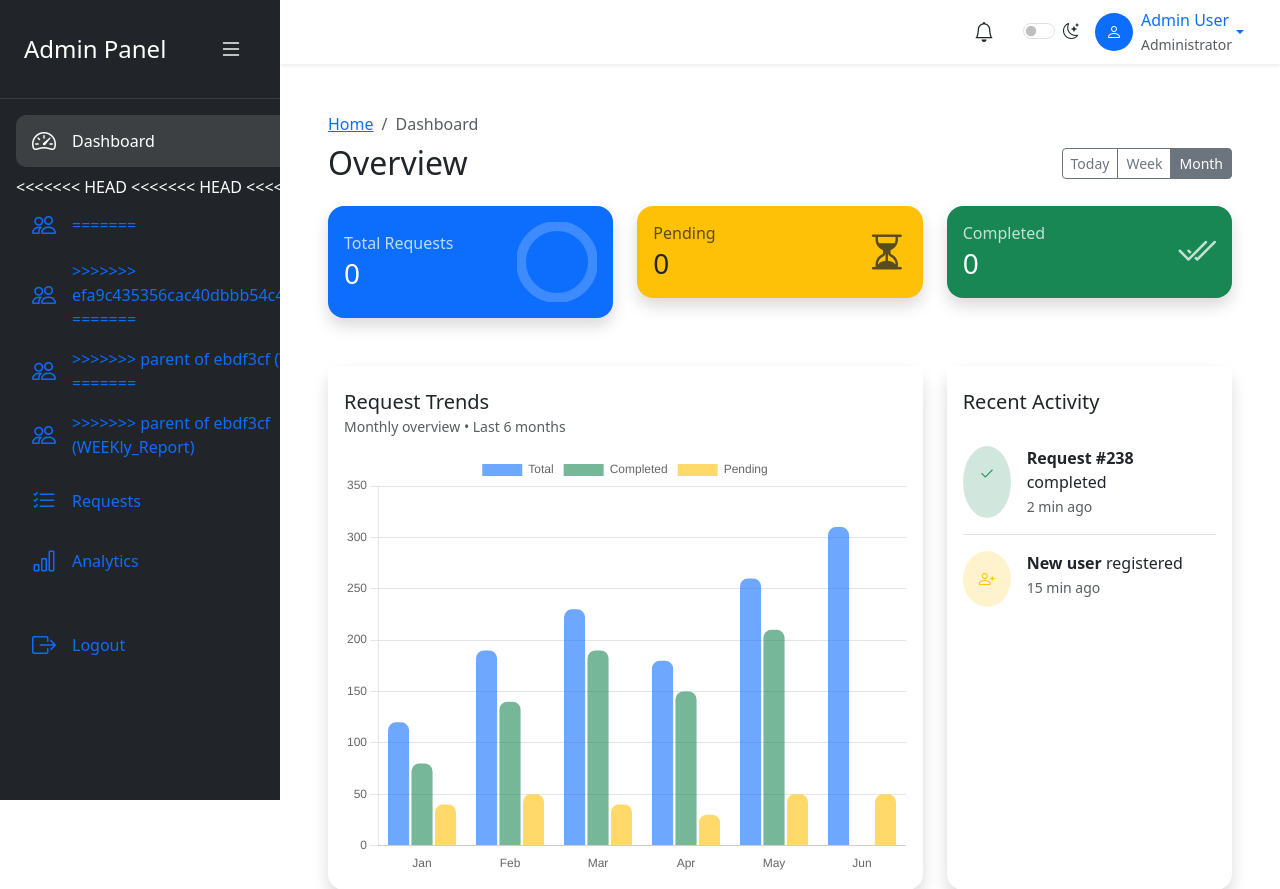
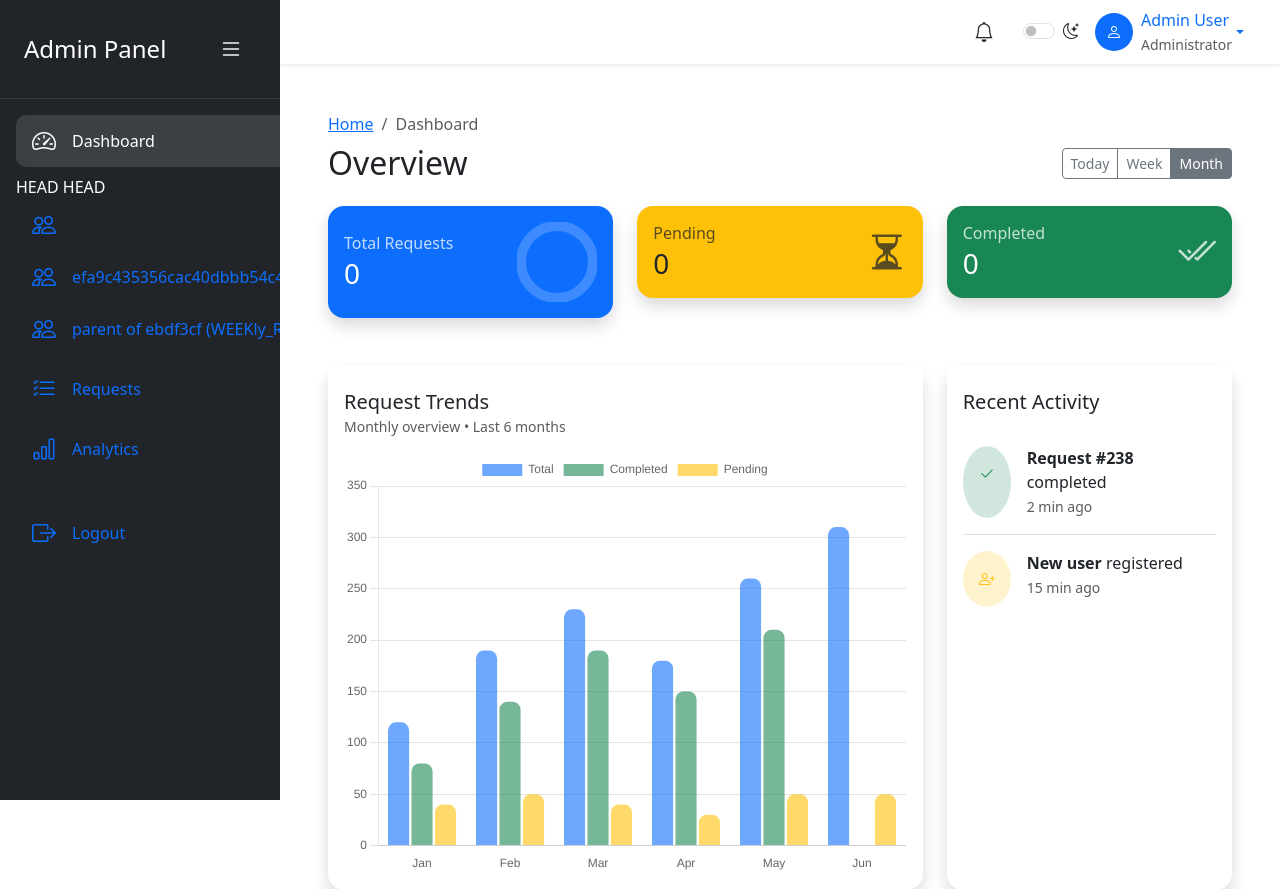
Before and after one commit to ThembelaniProject/ResManagement-System, a Flask app: page /dashboard in a window 1280 px wide. Shown: the top 889 px of the page. Run offline with Flask 3, Linux system fonts and the light colour scheme; a user stored in the database is signed in; data comes from the database, SQL or seed files in the repository.

Commit message:
fixed dashboard

```diff
--- a/templates/admin/dashboard.html
+++ b/templates/admin/dashboard.html
@@ -101,22 +101,17 @@
                 </a>
             </li>
             <li class="nav-item">
-<<<<<<< HEAD
-<<<<<<< HEAD
-<<<<<<< HEAD
+ HEAD
+ HEAD
                      <a class="nav-link text-white-75 d-flex align-items-center" href="{{ url_for('users') }}">                    <i class="bi bi-people fs-4 me-3"></i>
-=======
+
                 <a class="nav-link text-white-75 d-flex align-items-center" href="{{ url_for('users') }}">
                     <i class="bi bi-people fs-4 me-3"></i>
->>>>>>> efa9c435356cac40dbbb54c43aba79205578a3c9
-=======
+ efa9c435356cac40dbbb54c43aba79205578a3c9
+
                 <a class="nav-link text-white-75 d-flex align-items-center" href=""{{ url_for('users') }}">
                     <i class="bi bi-people fs-4 me-3"></i>
->>>>>>> parent of ebdf3cf (WEEKly_Report)
-=======
-                <a class="nav-link text-white-75 d-flex align-items-center" href=""{{ url_for('users') }}">
-                    <i class="bi bi-people fs-4 me-3"></i>
->>>>>>> parent of ebdf3cf (WEEKly_Report)
+ parent of ebdf3cf (WEEKly_Report)
                     <span class="sidebar-text">Users</span>
                 </a>
             </li>
```
